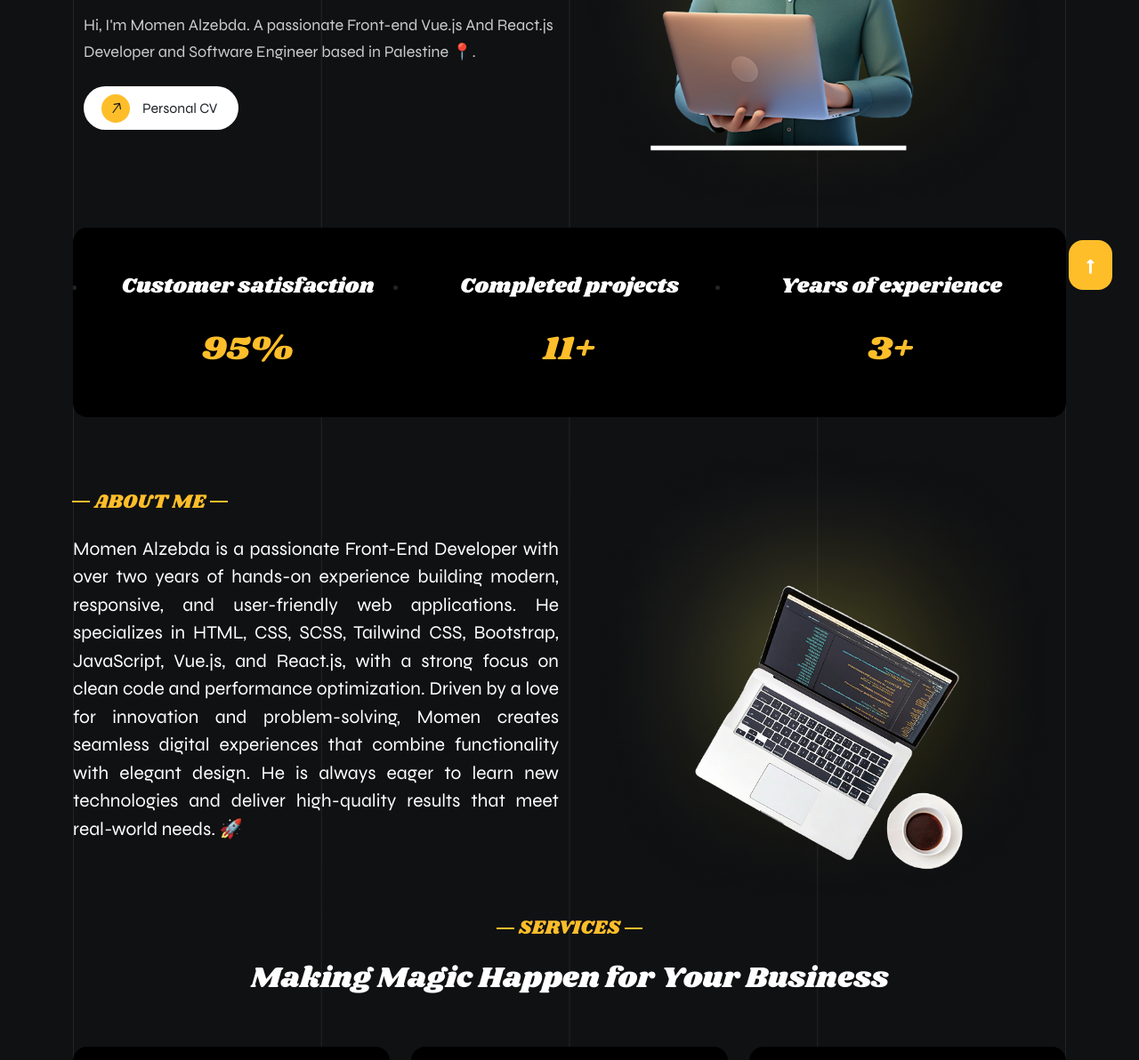
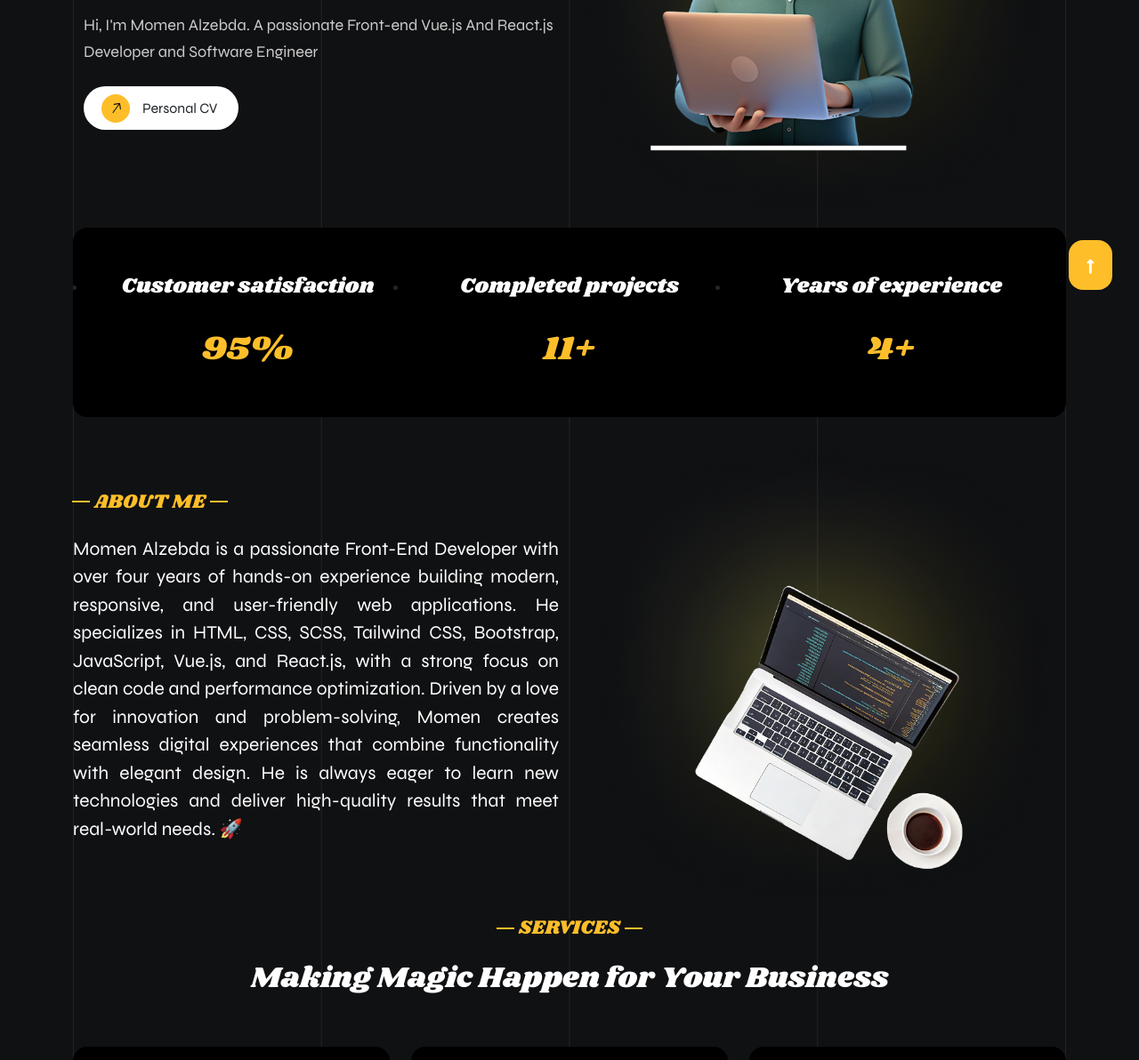
Before and after one commit to momenalzebda03/myLandingPage, a plain HTML site: page index.html in a window 1280 px wide. Shown: the part 444-1636 px from the top of the page at 89% size. Drawn offline with Linux system fonts and the light colour scheme.

Commit message:
update texts

```diff
--- a/index.html
+++ b/index.html
@@ -130,7 +130,7 @@
             <div>
               <h3 class="is-design-main-text" data-aos="fade-up">Hi, I'm Momen Alzebda. A passionate Front-end
                 Vue.js And
-                React.js Developer and Software Engineer based in Palestine 📍.
+                React.js Developer and Software Engineer
               </h3>
             </div>
             <div>
@@ -187,7 +187,7 @@
         <li class="col col-md-4" data-aos="fade-left">
           <div class="font-Shrikhand text-white text-center d-flex flex-column gap-2">
             <p class="is-size-title-numbers">Years of experience</p>
-            <span class="fw-bold is-design-number" data-target="3+">0</span>
+            <span class="fw-bold is-design-number" data-target="4+">0</span>
           </div>
         </li>
       </ul>
@@ -207,7 +207,7 @@
             </div>
             <p class="is-size-about-me text-justify text-white" data-aos="fade-up">Momen Alzebda is a passionate
               Front-End
-              Developer with over two years of hands-on experience building
+              Developer with over four years of hands-on experience building
               modern, responsive, and user-friendly web applications. He specializes in HTML, CSS, SCSS, Tailwind CSS,
               Bootstrap, JavaScript, Vue.js, and React.js, with a strong focus on clean code and performance
               optimization.
@@ -277,7 +277,6 @@
                 websites adapt seamlessly to
                 different screen sizes and devices for an optimal user
                 experience.</p>
-              >
             </div>
           </div>
         </div>
```
